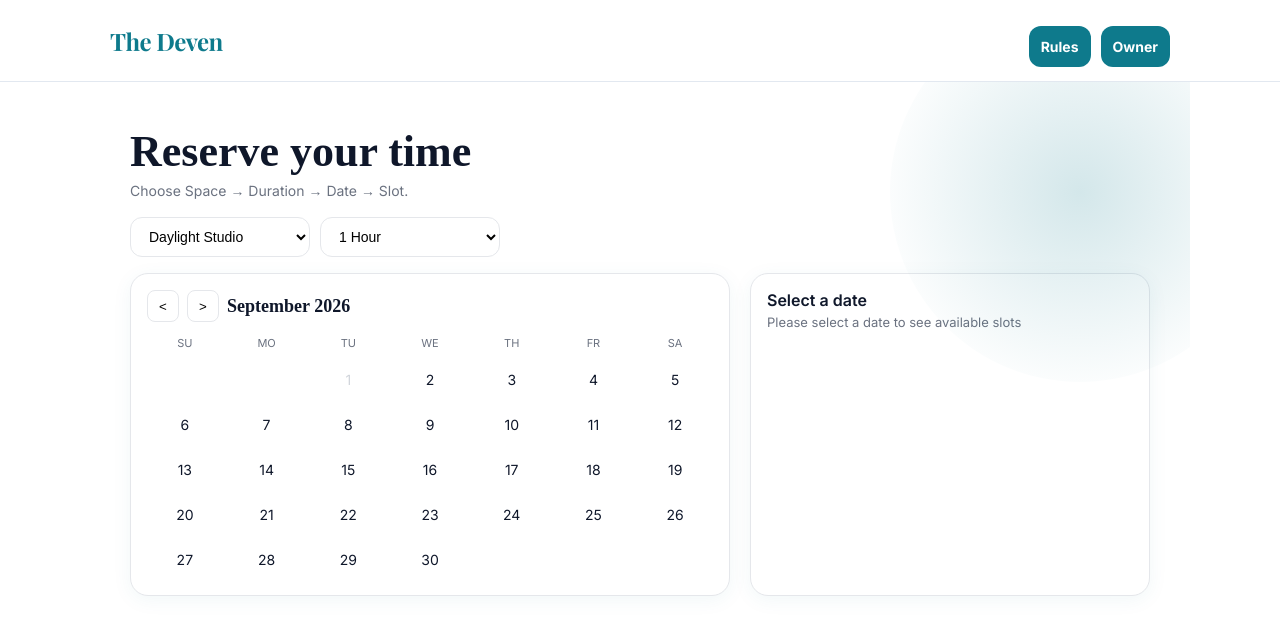
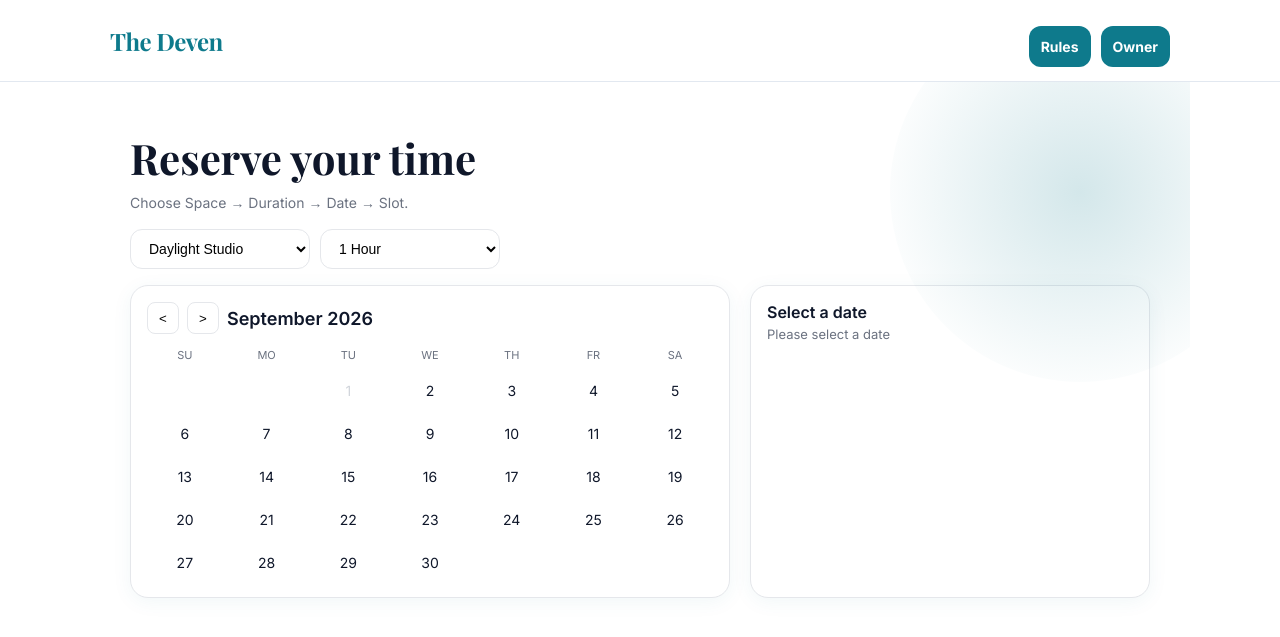
Before and after one commit to ashishpy2408-source/the-deven-booking, a Flask app: page /book in a window 1280 px wide. Shown: the top 637 px of the page. Run offline with Flask 3, Linux system fonts and the light colour scheme.

Commit message:
Update book.html

```diff
--- a/templates/book.html
+++ b/templates/book.html
@@ -2,58 +2,45 @@
 {% block head %}
 <style>
 .wrap{max-width:1100px;margin:0 auto;padding:20px}
-  .right h1{font-family:Fraunces,serif;font-size:44px;margin:0;line-height:1}
+.right h1{font-family:Fraunces,serif;font-size:44px;margin:0}
 .sub{color:#6b7280;margin:8px 0 18px;font-size:14px}
 .controls{display:flex;gap:10px;flex-wrap:wrap;margin-bottom:16px}
-  .controls select{border:1px solid #e5e7eb;border-radius:12px;padding:10px 14px;background:white;font-size:14px;min-width:180px}
-  .grid2{display:grid;grid-template-columns:1.2fr .8fr;gap:20px}
+.controls select{border:1px solid #e5e7eb;border-radius:12px;padding:10px 14px;background:white;min-width:180px}
+.grid2{display:grid;grid-template-columns:1.2fr.8fr;gap:20px}
 .card{background:white;border:1px solid #e5e7eb;border-radius:18px;padding:16px}
-  .cal-head{display:flex;align-items:center;gap:8px;font-family:Fraunces,serif;font-weight:600;font-size:18px;margin-bottom:10px}
+.cal-head{display:flex;align-items:center;gap:8px;font-weight:600;font-size:18px;margin-bottom:10px}
 .cal-head button{border:1px solid #e5e7eb;background:white;border-radius:8px;width:32px;height:32px;cursor:pointer}
 .cal-grid{display:grid;grid-template-columns:repeat(7,1fr);gap:6px;text-align:center}
 .dow{font-size:11px;color:#6b7280;padding:4px}
-  .day{padding:10px 0;border-radius:10px;cursor:pointer;font-size:14px;border:1px solid transparent}
+.day{padding:10px 0;border-radius:10px;cursor:pointer;font-size:14px}
 .day:hover{background:#e6f4f6;color:#0e7a8c}
 .day.selected{background:#0e7a8c;color:white}
 .day.disabled{color:#d1d5db;pointer-events:none}
 .slot-grid{display:grid;grid-template-columns:1fr 1fr;gap:8px}
 .slot{border:1.5px solid #e5e7eb;border-radius:10px;padding:10px;font-weight:600;font-size:13px;cursor:pointer;text-align:center}
-  .slot:hover{border-color:#0e7a8c;color:#0e7a8c}
 .slot.active{background:#0e7a8c;color:white;border-color:#0e7a8c}
-  .input{width:100%;padding:11px 12px;border:1px solid #e5e7eb;border-radius:10px;margin-top:8px;font-size:14px}
+.input{width:100%;padding:11px;border:1px solid #e5e7eb;border-radius:10px;margin-top:8px}
 .btn{width:100%;background:#0e7a8c;color:white;border:none;padding:12px;border-radius:12px;font-weight:700;margin-top:12px;cursor:pointer}
 @media(max-width:900px){.grid2{grid-template-columns:1fr}}
 </style>
 {% endblock %}
 {% block content %}
 <div class="wrap">
-  <div class="right">
-    <h1>Reserve your time</h1>
-    <div class="sub">Choose Space → Duration → Date → Slot.</div>
+<h1>Reserve your time</h1><div class="sub">Choose Space → Duration → Date → Slot.</div>
 <div class="controls">
-      <select id="spaceSel"><option value="Daylight Studio">Daylight Studio</option><option value="Meeting Room">Meeting Room</option></select>
+<select id="spaceSel"><option>Daylight Studio</option><option>Meeting Room</option></select>
 <select id="durSel"><option value="1">1 Hour</option><option value="2">2 Hours</option><option value="3">3 Hours</option></select>
 </div>
 <div class="grid2">
 <div class="card"><div class="cal-head"><button id="prev"><</button><button id="next">></button><span id="monthLabel"></span></div><div class="cal-grid" id="calGrid"></div></div>
 <div class="card">
-        <div id="slotTitle" style="font-weight:600">Select a date</div>
-        <div id="slotHint" style="color:#6b7280;font-size:13px;margin-top:4px">Please select a date to see available slots</div>
+<div id="slotTitle" style="font-weight:600">Select a date</div><div id="slotHint" style="color:#6b7280;font-size:13px;margin-top:4px">Please select a date</div>
 <div id="slotList" style="margin-top:12px"></div>
 <form id="bookForm" method="POST" action="/book" style="display:none">
-          <input type="hidden" name="space" id="f_space">
-          <input type="hidden" name="duration" id="f_duration">
-          <input type="hidden" name="date" id="f_date">
-          <input type="hidden" name="slot" id="f_slot">
-          <input class="input" name="name" required placeholder="Your name">
-          <input class="input" name="phone" required placeholder="Phone">
-          <input class="input" name="email" required type="email" placeholder="Email address">
-          <button class="btn" type="submit">Confirm Booking</button>
+<input type="hidden" name="space" id="f_space"><input type="hidden" name="duration" id="f_duration"><input type="hidden" name="date" id="f_date"><input type="hidden" name="slot" id="f_slot">
+<input class="input" name="name" required placeholder="Your name"><input class="input" name="phone" required placeholder="Phone"><input class="input" name="email" required type="email" placeholder="Email"><button class="btn" type="submit">Confirm Booking</button>
 </form>
-      </div>
-    </div>
-  </div>
-</div>
+</div></div></div>
 <script>
 let cur=new Date();cur.setDate(1);
 const grid=document.getElementById('calGrid'), label=document.getElementById('monthLabel');
@@ -64,37 +51,29 @@ function render(){
   ["SU","MO","TU","WE","TH","FR","SA"].forEach(d=>{let e=document.createElement('div');e.className='dow';e.textContent=d;grid.appendChild(e)});
   let first=new Date(y,m,1).getDay(), days=new Date(y,m+1,0).getDate();
   for(let i=0;i<first;i++) grid.appendChild(document.createElement('div'));
-  for(let d=1;d<=days;d++){let el=document.createElement('div');el.className='day';el.textContent=d;let dt=new Date(y,m,d);if(dt<new Date().setHours(0,0,0,0))el.classList.add('disabled');else el.onclick=()=>pickDate(y,m,d,el);grid.appendChild(el)}
+  for(let d=1;d<=days;d++){let el=document.createElement('div');el.className='day';el.textContent=d;let dt=new Date(y,m,d);if(dt<new Date().setHours(0,0,0,0))el.classList.add('disabled');else el.onclick=()=>pick(y,m,d,el);grid.appendChild(el)}
 }
-function pickDate(y,m,d,el){
+function pick(y,m,d,el){
   document.querySelectorAll('.day').forEach(x=>x.classList.remove('selected'));el.classList.add('selected');
   const ds=`${y}-${String(m+1).padStart(2,'0')}-${String(d).padStart(2,'0')}`;
-  document.getElementById('f_date').value=ds;
-  document.getElementById('f_space').value=document.getElementById('spaceSel').value;
-  document.getElementById('f_duration').value=document.getElementById('durSel').value;
+  document.getElementById('f_date').value=ds;document.getElementById('f_space').value=document.getElementById('spaceSel').value;document.getElementById('f_duration').value=document.getElementById('durSel').value;
   document.getElementById('slotTitle').textContent=new Date(y,m,d).toLocaleDateString('en-US',{weekday:'long',month:'long',day:'numeric'});
-  document.getElementById('slotHint').textContent='Available slots:';
-  load(ds);
-}
-function fmt(s,dur){
-  let st=typeof s==='string'?s:(s.start||s.time||s.value);
-  let h=parseInt(st.split(':')[0]); return `${st} - ${String(h+parseInt(dur)).padStart(2,'0')}:00`;
+  document.getElementById('slotHint').textContent='Available slots:';load(ds);
 }
 async function load(date){
   const space=document.getElementById('spaceSel').value, dur=document.getElementById('durSel').value;
   try{
     const r=await fetch(`/api/slots?date=${date}&space=${encodeURIComponent(space)}&duration=${dur}`);
-    const j=await r.json();
-    const list=document.getElementById('slotList');
-    if(!j.slots||j.slots.length==0){list.innerHTML='<div style="color:#6b7280;font-size:13px">No slots</div>';return}
+    const j=await r.json();const list=document.getElementById('slotList');
+    if(!j.slots||j.slots.length==0){list.innerHTML='No slots';return}
     list.innerHTML='<div class="slot-grid">'+j.slots.map(s=>{
-      let sv=typeof s==='string'?s:(s.start||s.time||s.value); return `<div class="slot" onclick="chooseSlot('${sv}')">${fmt(s,dur)}</div>`;
+      let sv=s.start; let lbl=s.label; return `<div class="slot" onclick="chooseSlot('${sv}')">${lbl}</div>`;
     }).join('')+'</div>';
   }catch(e){document.getElementById('slotList').innerHTML='Error';}
 }
 function chooseSlot(s){document.querySelectorAll('.slot').forEach(x=>x.classList.remove('active'));event.target.classList.add('active');document.getElementById('f_slot').value=s;document.getElementById('bookForm').style.display='block'}
 document.getElementById('prev').onclick=()=>{cur.setMonth(cur.getMonth()-1);render()};document.getElementById('next').onclick=()=>{cur.setMonth(cur.getMonth()+1);render()};
-document.getElementById('spaceSel').onchange=()=>{let d=document.getElementById('f_date').value; if(d) load(d)};document.getElementById('durSel').onchange=()=>{let d=document.getElementById('f_date').value; if(d) load(d)};
+document.getElementById('spaceSel').onchange=()=>{let d=document.getElementById('f_date').value;if(d) load(d)};document.getElementById('durSel').onchange=()=>{let d=document.getElementById('f_date').value;if(d) load(d)};
 render();
 </script>
 {% endblock %}
```
Lines whose indentation alone changed are shown as unchanged.
